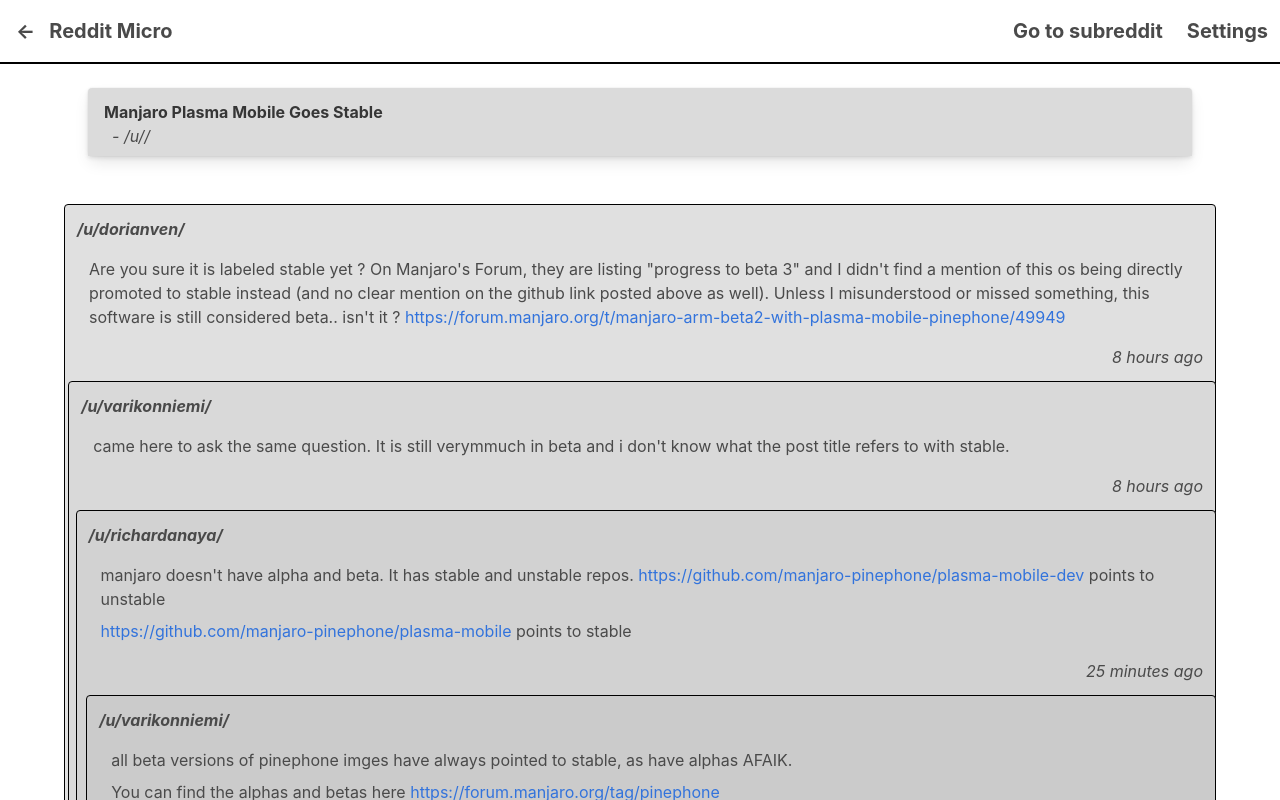
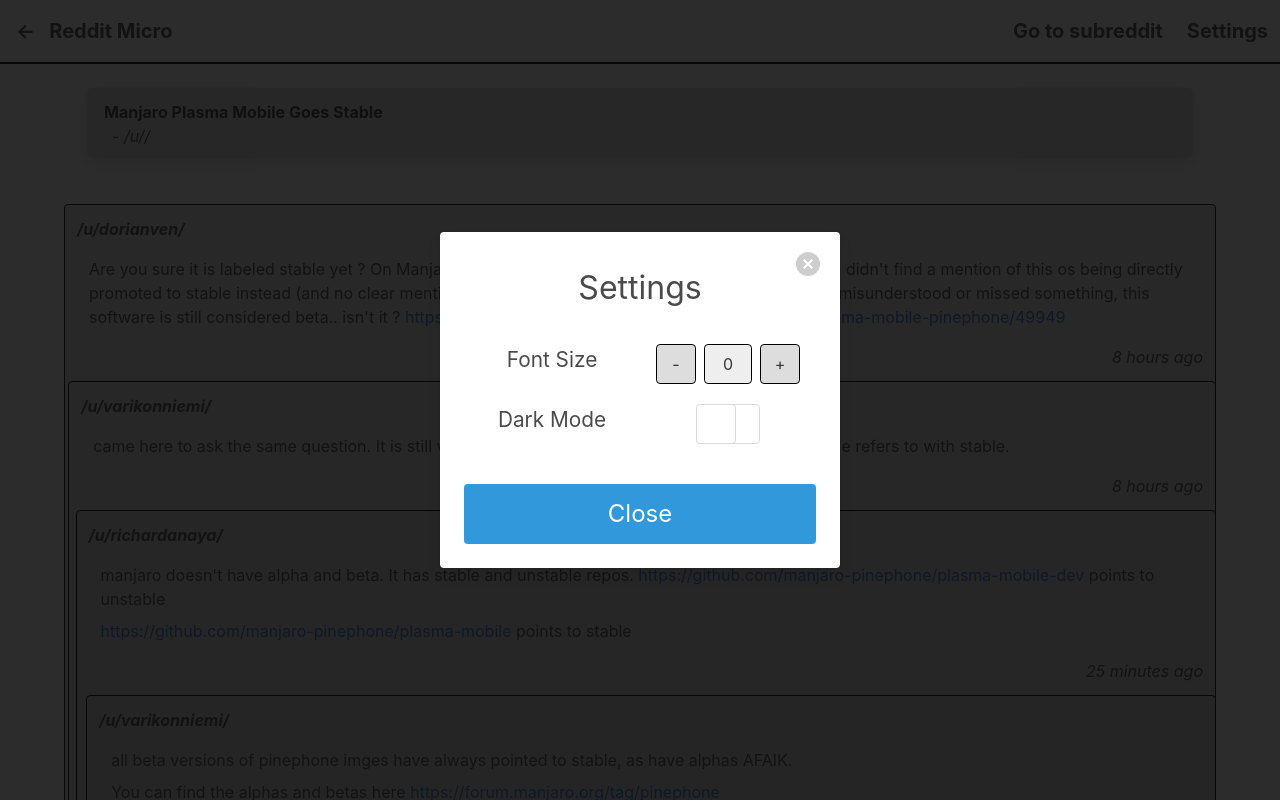
Before and after one commit to arcanemachine/svelte-reddit, a Svelte app: page / in a window 1280 px wide. Shown: the top 800 px of the page. Built offline with nearby package versions, Linux system fonts and the light colour scheme.

Commit message:
Create toggle slider for dark mode

```diff
--- a/src/App.svelte
+++ b/src/App.svelte
@@ -20,13 +20,13 @@
       document.querySelector('html').style.fontSize = `${localStorage.getItem('fontSize')}px`;
       console.log(localStorage.getItem('fontSize'));
     }
-    // subredditPick(undefined, 'Pine64Official');
+    // subredditPick(undefined, 'AskReddit');
   })
 
   // data
   let title = 'Reddit Micro';
   let isLoading = false;
-  let settingsShow = false;
+  let settingsShow = true;
   let subredditPickerShow = false;
 
   let subredditContent = mockedSubredditData;
@@ -37,7 +37,6 @@
   let currentContent = 'post';
 
   const titleClicked = () => {currentContentIs('subreddit')}
-
   const currentContentIs = (x) => {
     isLoading = true;
     window.scrollTo({top: 0, left: 0, behavior: 'smooth'});
--- a/src/components/Settings.svelte
+++ b/src/components/Settings.svelte
@@ -4,18 +4,15 @@
 
   const dispatch = createEventDispatcher();
 
-  // data
+  // close menu
+  const closeSettings = () => emitSettingsClose();
+  function emitSettingsClose(event) {dispatch('settings-close', event)}
+
+  // font size
   let htmlRootEl = document.querySelector('html');
   let fontSizeRootDefault = 16;
-  let fontSizeRoot = htmlRootEl.style.fontSize ? Number(htmlRootEl.style.fontSize.match(/(\d*\.)?\d+/)[0]) : fontSizeRootDefault;
-
-  // declarations
+  let fontSizeRoot = htmlRootEl.style.fontSize ? Number(htmlRootEl.style.fontSize.match(/(\d*\.)?\d+/)[0]) : fontSizeRootDefault
   $: fontSizeDisplay = (fontSizeRoot - fontSizeRootDefault) * 2;
-
-  // refs
-
-  // methods
-  const closeSettings = () => emitSettingsClose();
   const fontSizeUpdate = (index) => {
     if (Math.abs(index + fontSizeDisplay) <= 16) {
       fontSizeRoot += index;
@@ -27,8 +24,6 @@
         localStorage.removeItem('fontSize');
       }
     }
-    // console.log(localStorage.getItem('fontSize'));
-    // console.log(`amount: ${index}, actual: ${fontSizeRoot}, display: ${fontSizeDisplay}`);
   }
   const fontSizeReset = () => {
     fontSizeRoot = fontSizeRootDefault;
@@ -36,8 +31,10 @@
     localStorage.removeItem('fontSize');
   }
 
-  // events
-  function emitSettingsClose(event) {dispatch('settings-close', event)}
+  // dark mode
+  let darkModeActive = false;
+  const darkModeToggle = () => {darkModeActive = !darkModeActive;}
+
 
 </script>
 
@@ -46,21 +43,49 @@
   <div class="modal-content"></div>
   <div class="card">
     <div class="card-content">
-      <div class="button-close-container" on:click="{closeSettings}">
-        <button class="delete button-close" aria-label="close"></button>
+      <div class="close-button-top-container" on:click="{closeSettings}">
+        <button class="delete close-button-top" aria-label="close"></button>
       </div>
-      <div class="has-text-centered">
-        <h3 class="is-size-3 card-text card-name has-text-decoration-underline">Settings</h3>
+      <div class="has-text-centered card-title">
+        <h3 class="card-text">Settings</h3>
       </div>
-      <div class="mt-6 has-text-centered settings-item-container">
-        <div class="is-size-5 settings-item-name">Font Size</div>
-        <div class="settings-item-value font-size-container">
-          <button on:click="{() => fontSizeUpdate(-0.5)}" class="button font-size-button">-</button>
-          <button on:click="{fontSizeReset}" class="button font-size-button-display">{fontSizeDisplay}</button>
-          <button on:click="{() => fontSizeUpdate(+0.5)}" class="button font-size-button">+</button>
+      <div class="has-text-centered settings-item-container-parent">
+        <div class="settings-item-container-name">
+          <div class="settings-item-name">Font Size</div>
+        </div>
+        <div class="settings-item-container-widget">
+          <div class="settings-item-value font-size-container">
+            <button class="button font-size-button"
+                    on:click="{() => fontSizeUpdate(-0.5)}">
+              -
+            </button>
+            <button class="button font-size-button-display"
+                    on:dblclick="{fontSizeReset}">
+              {fontSizeDisplay}
+            </button>
+            <button class="button font-size-button"
+                    on:click="{() => fontSizeUpdate(+0.5)}">
+              +
+            </button>
+          </div>
         </div>
       </div>
-        <button on:click="{closeSettings}" class="mt-6 button is-info is-large is-fullwidth">Close</button>
+      <div class="settings-item-container-parent">
+        <div class="settings-item-container-name">
+          <div class="settings-item-name">Dark Mode</div>
+        </div>
+        <div class="settings-item-container-widget">
+          <div on:click="{darkModeToggle}"
+               class="button toggle-widget-backplate"
+               class:is-info="{darkModeActive}">
+            <div class="button toggle-widget-slider"
+                 class:slider-is-off="{!darkModeActive}"
+                 class:slider-is-on="{darkModeActive}">
+            </div>
+          </div>
+        </div>
+      </div>
+        <button on:click="{closeSettings}" class="button is-info is-large is-fullwidth close-button-bottom">Close</button>
     </div>
   </div>
 </div>
@@ -68,15 +93,58 @@
 <style>
 .card {
   margin: 2rem;
-  width: 20rem;
+  width: 25rem;
   max-width: 90vw;
 }
 
-.settings-item-container {
+.card-title {
+  font-size: 2rem;
+  margin: 0.5rem auto 2rem;
+  padding-left: 1rem;
+}
+
+.close-button-top-container {
   display: flex;
+  margin: -1.25rem;
+  padding: 1rem;
+  float: right;
+  justify-content: center;
+  align-items: center;
+  cursor: pointer;
+}
+
+.close-button-top {
+  padding: 0.75rem;
+}
+
+.settings-item-container-parent {
+  display: flex;
+  margin-bottom: 1.25rem;
   flex-direction: row;
   align-items: center;
-  justify-content: space-around;
+  justify-content: stretch;
+}
+
+.settings-item-container-name {
+  display: flex;
+  width: 50%;
+  align-self: flex-start;
+  flex-direction: row;
+  align-items: center;
+  justify-content: center;
+}
+
+.settings-item-container-widget {
+  display: flex;
+  width: 50%;
+  align-self: flex-end;
+  flex-direction: row;
+  align-items: center;
+  justify-content: center;
+}
+
+.settings-item-name {
+  font-size: 1.3rem;
 }
 
 .font-size-container {
@@ -100,22 +168,26 @@
   border: 1px solid black;
 }
 
-.button-close-container {
-  display: flex;
-  margin: -1rem;
-  padding: 1rem;
-  float: right;
-  justify-content: center;
-  align-items: center;
-  cursor: pointer;
+.toggle-widget-backplate {
+  width: 4rem;
+  transition: background-color 0.5s;
 }
 
-.button-close {
-  padding: 0.5rem;
+.toggle-widget-slider {
+  width: 2.5rem;
+  transition: margin 0.5s;
 }
 
-.card-name {
-  margin-top: 0.5rem;
-  padding-left: 1rem;
+.slider-is-off {
+  margin-left: calc(-1.5em - 1px);
 }
+
+.slider-is-on {
+  margin-right: calc(-1.5em - 1px);
+}
+
+.close-button-bottom {
+  margin-top: 2.5rem;
+}
+
 </style>
```
